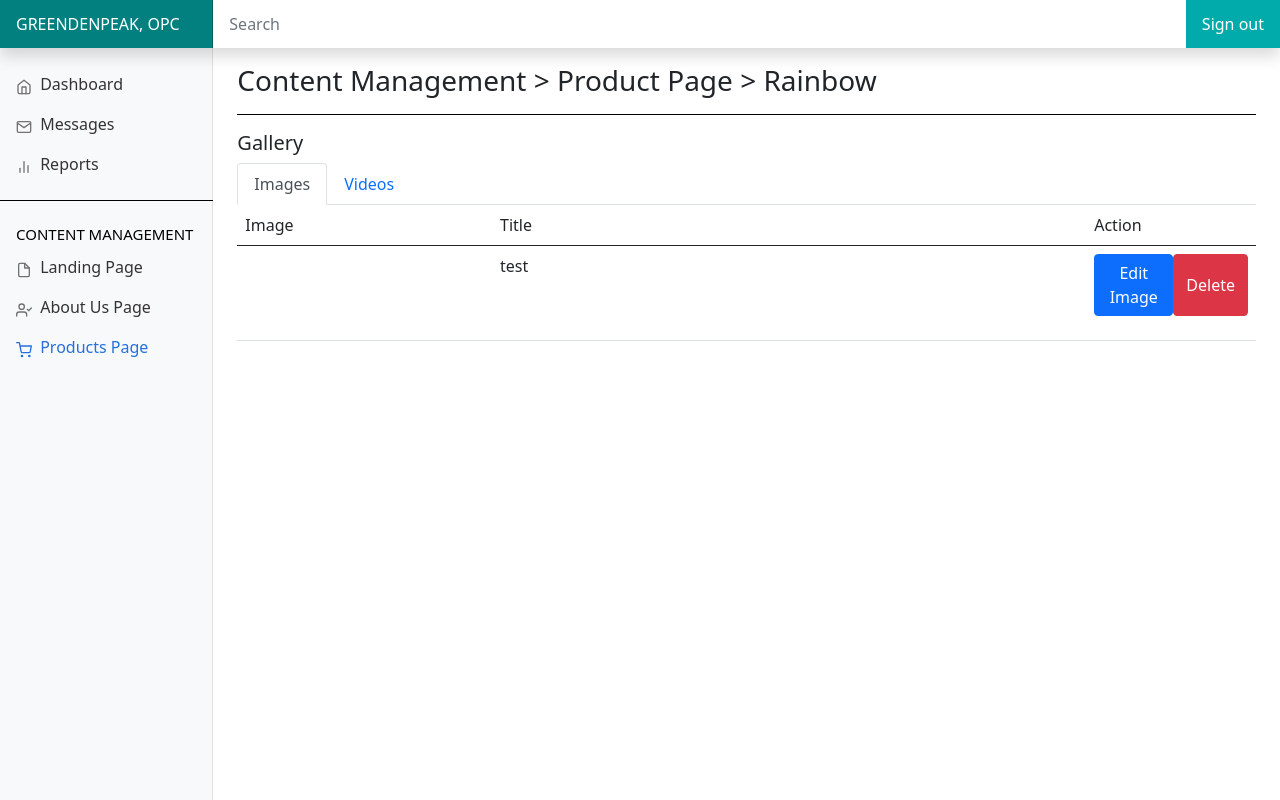
After one commit to luckkimme/greendenpeak, a PHP site: page /page/admin/product-gallery-cms.php in a window 1280 px wide. The commit adds this page. Run offline with PHP 8.4, Linux system fonts and the light colour scheme; data that the repository does not hold is empty.

Commit message:
gallery - initial ui

```diff
--- a/page/admin/product-details-cms.php
+++ b/page/admin/product-details-cms.php
@@ -190,7 +190,7 @@
                 <tr>
                   <td class="tdproduct">Gallery</td>
                   <td class="alignment"><a type="button" class="btn btn-secondary button-padding"
-                  data-bs-toggle="modal" data-bs-target="#">Edit</a></td>
+                  href="/greendenpeak/page/admin/product-gallery-cms.php">Edit</a></td>
                 </tr>
               </tbody>
             </table>
--- /dev/null
+++ b/page/admin/product-gallery-cms.php
@@ -0,0 +1,211 @@
+<?php
+    require_once('../../includes/connection.php');
+    require_once('../../includes/processor/admin-processor.php');
+    require_once('../../includes/view/admin-product.php');
+
+?>
+
+<!DOCTYPE html>
+<html lang="en">
+<head>
+    <meta charset="utf-8">
+    <meta name="viewport" content="width=device-width, initial-scale=1">
+    <meta name="description" content="">
+    <title>Greendenpeak | Admin</title>
+
+    <link rel="canonical" href="https://getbootstrap.com/docs/5.0/examples/dashboard/">
+
+    <!-- Bootstrap core CSS -->
+
+    <link href="/greendenpeak/asset/css/bootstrap/bootstrap.min.css" rel="stylesheet">
+
+    <style>
+        .bd-placeholder-img {
+            font-size: 1.125rem;
+            text-anchor: middle;
+            -webkit-user-select: none;
+            -moz-user-select: none;
+            user-select: none;
+        }
+
+        @media (min-width: 768px) {
+            .bd-placeholder-img-lg {
+            font-size: 3.5rem;
+            }
+        }
+    </style>
+    <script>
+        document.addEventListener("DOMContentLoaded", function(){
+            document.querySelectorAll('.sidebar .nav-link').forEach(function(element){
+
+            element.addEventListener('click', function (e) {
+
+                let nextEl = element.nextElementSibling;
+                let parentEl  = element.parentElement;
+
+                if(nextEl) {
+                    e.preventDefault();
+                    let mycollapse = new bootstrap.Collapse(nextEl);
+
+                    if(nextEl.classList.contains('show')){
+                        mycollapse.hide();
+                    } else {
+                        mycollapse.show();
+                        // find other submenus with class=show
+                        var opened_submenu = parentEl.parentElement.querySelector('.submenu.show');
+                        // if it exists, then close all of them
+                        if(opened_submenu){
+                            new bootstrap.Collapse(opened_submenu);
+                        }
+                    }
+                }
+            }); // addEventListener
+            }) // forEach
+        });
+    </script>
+
+    <!-- Custom styles for this template -->
+    <link href="/greendenpeak/asset/css/dashboard.css?d=<?php echo time(); ?>" rel="stylesheet">
+</head>
+<body>
+    <header class="navbar navbar-dark sticky-top bg-lsg flex-md-nowrap p-0 shadow">
+        <a class="navbar-brand col-md-3 col-lg-2 me-0 px-3" href="#">GREENDENPEAK, OPC</a>
+        <button class="navbar-toggler position-absolute d-md-none collapsed" type="button" data-bs-toggle="collapse" data-bs-target="#sidebarMenu" aria-controls="sidebarMenu" aria-expanded="false" aria-label="Toggle navigation">
+            <span class="navbar-toggler-icon"></span>
+        </button>
+        <input class="form-control form-control-dark w-100" type="text" placeholder="Search" aria-label="Search">
+        <div class="navbar-nav">
+            <div class="nav-item text-nowrap">
+                <a class="nav-link px-3" href="#">Sign out</a>
+            </div>
+        </div>
+    </header>
+
+    <div class="container-fluid">
+        <div class="row">
+            <nav id="sidebarMenu" class="col-md-3 col-lg-2 d-md-block bg-light sidebar collapse">
+                <div class="position-sticky pt-3">
+                    <ul class="nav flex-column pb-3 border-bottom">
+                        <li class="nav-item">
+                            <a class="nav-link" aria-current="page" href="/../greendenpeak/page/index.php"> <span data-feather="home"></span> Dashboard </a>
+                        </li>
+                        <li class="nav-item has-submenu">
+                            <a class="nav-link" href="#"><span data-feather="mail"></span> Messages </a>
+                            <ul class="submenu collapse">
+                                <li><a class="nav-link" href="#"> <span data-feather="help-circle"></span> Client Question</a></li>
+                                <li><a class="nav-link" href="#"> <span data-feather="video"></span> Demo Request</a></li>
+                            </ul>
+                        </li>
+                        <li class="nav-item">
+                            <a class="nav-link" href="#"> <span data-feather="bar-chart-2"></span> Reports </a>
+                        </li>
+                    </ul>
+
+                    <h6 class="sidebar-heading d-flex justify-content-between align-items-center px-3 mt-4 mb-1 text-muted">
+                        <span class="h7">Content Management</span>
+                        <a class="link-secondary" href="#" aria-label="Add a new report"></a>
+                    </h6>
+                    <ul class="nav flex-column mb-2">
+                        <li class="nav-item">
+                            <a class="nav-link" href="/greendenpeak/page/admin/landing-cms.php">
+                                <span data-feather="file"></span>
+                                Landing Page
+                            </a>
+                        </li>
+                        <li class="nav-item">
+                            <a class="nav-link" href="/greendenpeak/page/admin/aboutus-cms.php">
+                                <span data-feather="user-check"></span>
+                                About Us Page
+                            </a>
+                        </li>
+                        <li class="nav-item">
+                            <a class="nav-link active" href="/greendenpeak/page/admin/brand-cms.php">
+                                <span data-feather="shopping-cart"></span>
+                                Products Page
+                            </a>
+                        </li>
+                    </ul>
+                </div>
+            </nav>
+
+            <main class="col-md-9 ms-sm-auto col-lg-10 px-md-4">
+                <div class="d-flex justify-content-between flex-wrap flex-md-nowrap align-items-center pt-3 pb-2 mb-3 border-bottom">
+                    <h1 class="h3">Content Management > Product Page > Rainbow</h1>
+                </div>
+
+                <div>
+                    <h5>Gallery</h5>
+                    <nav>
+                        <div class="nav nav-tabs" id="nav-tab" role="tablist">
+                            <button class="nav-link active" id="nav-img-tab" data-bs-toggle="tab" data-bs-target="#nav-img" type="button" role="tab" aria-controls="nav-img" aria-selected="true">Images</button>
+                            <button class="nav-link" id="nav-vid-tab" data-bs-toggle="tab" data-bs-target="#nav-vid" type="button" role="tab" aria-controls="nav-vid" aria-selected="false">Videos</button>
+                        </div>
+                    </nav>
+                    <div class="tab-content" id="nav-tabContent">
+                        <div class="tab-pane fade show active" id="nav-img" role="tabpanel" aria-labelledby="nav-img-tab">
+                            <div class="table-responsive">
+                                <table class="table table-hover">
+                                    <thead>
+                                        <tr>
+                                            <td class="col-3">Image</td>
+                                            <td class="col-7">Title</td>
+                                            <td class="col-2">Action</td>
+                                        </tr>
+                                    </thead>
+                                    <tbody>
+                                        <tr>
+                                            <td><img src=""></td>
+                                            <td>test</td>
+                                            <td class="d-flex flex-row">
+                                                <a type="button" class="btn btn-primary mb-3" data-bs-toggle="modal" data-bs-target="#addOtherInfo" aria-expanded="false" aria-controls="addOtherInfo">Edit Image</a>
+                                                <button class="btn btn-danger mb-3" type="button" data-bs-toggle="modal" data-bs-target="#deleteCateg">Delete</button>
+                                            </td>
+                                        </tr>
+                                    </tbody>
+                                </table>
+                            </div>
+                        </div>
+                        <div class="tab-pane fade" id="nav-vid" role="tabpanel" aria-labelledby="nav-vid-tab">egeg</div>
+                    </div>
+                </div>
+            </main>
+      </div>
+      <?php include_once ("../component/modals/product-details-modals.php");?>
+    </div>
+    <script src="/greendenpeak/asset/js/modal-edit.js"></script>
+    <script src="/greendenpeak/asset/bootstrap-5.0.2/dist/js/bootstrap.min.js"></script>
+    <script>
+        const bullet = "\u2022";
+        const bulletWithSpace = `${bullet} `;
+        const enter = 13;
+
+        let descList = document.getElementById("proDescList");
+        if(descList) {
+            descList.addEventListener("keyup", insertBullet);
+        }
+
+        function insertBullet(event) {
+            const { keyCode, target } = event;
+            const { selectionStart, value } = target;
+
+            if (keyCode === enter) {
+              target.value = [...value]
+                  .map((c, i) => i === selectionStart - 1
+                  ? `\n${bulletWithSpace}`
+                  : c
+                  )
+                  .join('');
+                  console.log(target.value);
+
+              target.selectionStart = selectionStart+bulletWithSpace.length;
+              target.selectionEnd = selectionStart+bulletWithSpace.length;
+            }
+
+            if (value[0] !== bullet) {
+              target.value = `${bulletWithSpace}${value}`;
+            }
+        }
+    </script>
+    <script src="https://cdn.jsdelivr.net/npm/feather-icons@4.28.0/dist/feather.min.js" integrity="sha384-uO3SXW5IuS1ZpFPKugNNWqTZRRglnUJK6UAZ/gxOX80nxEkN9NcGZTftn6RzhGWE" crossorigin="anonymous"></script><script src="https://cdn.jsdelivr.net/npm/chart.js@2.9.4/dist/Chart.min.js" integrity="sha384-zNy6FEbO50N+Cg5wap8IKA4M/ZnLJgzc6w2NqACZaK0u0FXfOWRRJOnQtpZun8ha" crossorigin="anonymous"></script><script src="/../greendenpeak/asset/js/dashboard.js"></script>
+  </body>
+</html>
```
